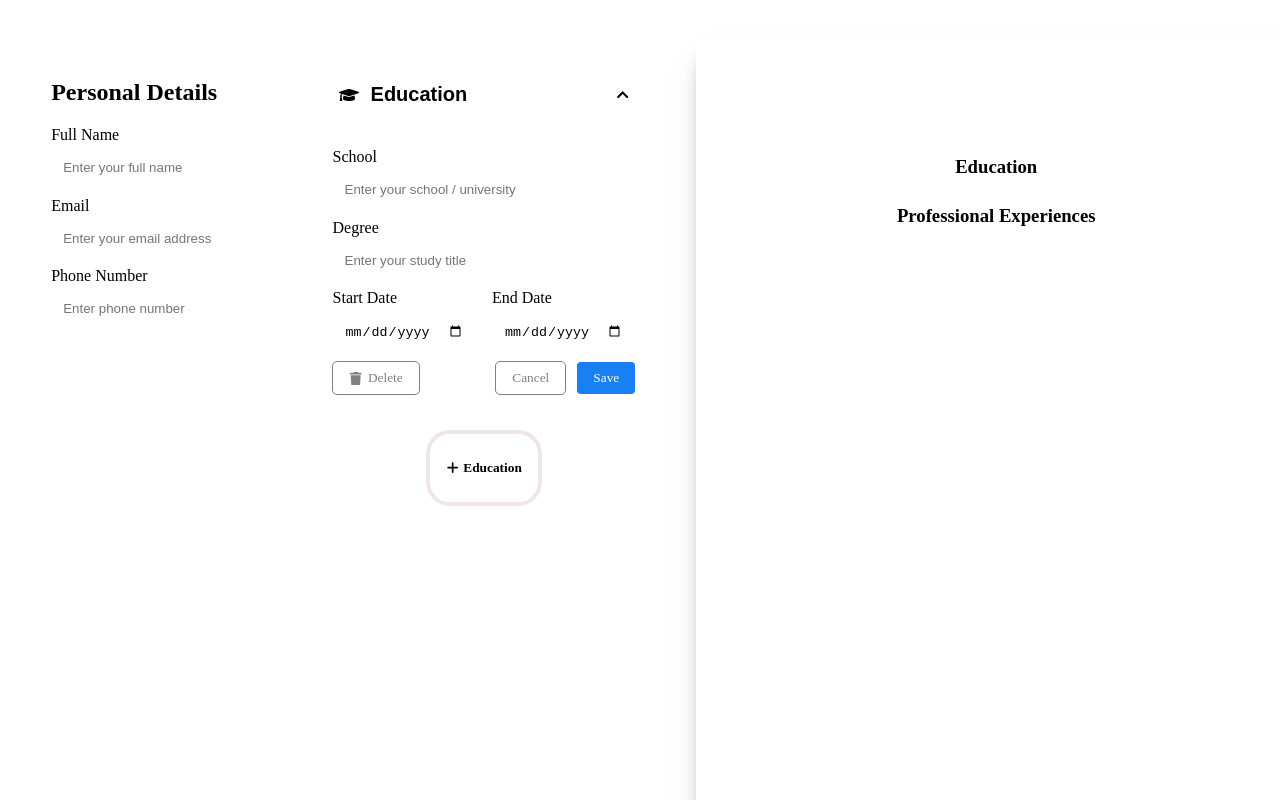
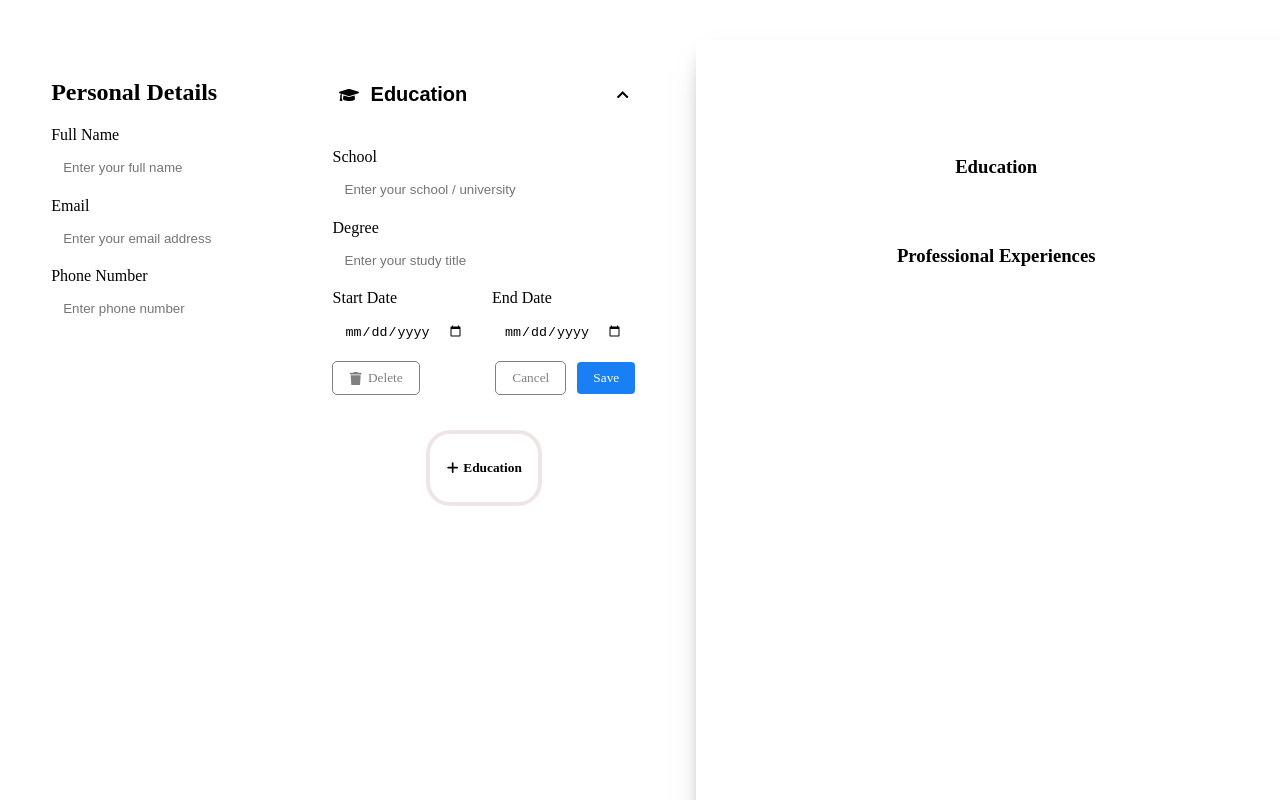
Before and after one commit to velvet-jedi/-CV_APP, a React (Vite) app: page / in a window 1280 px wide. Shown: the top 800 px of the page. Built offline with nearby package versions, Linux system fonts and the light colour scheme; the HTML template or start-up script is replaced by a standard one.

Commit message:
EducationInfo.css styling

```diff
--- a/src/Components/Education/EducationInfo.jsx
+++ b/src/Components/Education/EducationInfo.jsx
@@ -1,6 +1,6 @@
 /* eslint-disable react/prop-types */
 // reusable component for displaying education info in the education section of the resume
-// import '../../styles/EducationInfo.css';
+import '../../styles/EducationInfo.css';
 
 const EducationInfo = ({info}) => {
     const {schoolName, degree, startDate, endDate} = info;
--- /dev/null
+++ b/src/styles/EducationInfo.css
@@ -0,0 +1,18 @@
+.education-info {
+    display: flex;
+    margin-bottom: 24px;
+    gap: 18px;
+}
+
+/* .education-info-group {
+    min-width: 150px;
+} */
+
+.education-info-schoolName {
+    font-family: var(--resume-bold);
+    font-weight: bold;
+}
+
+.education-info-degree {
+    font-size: 15px;
+  }
```
